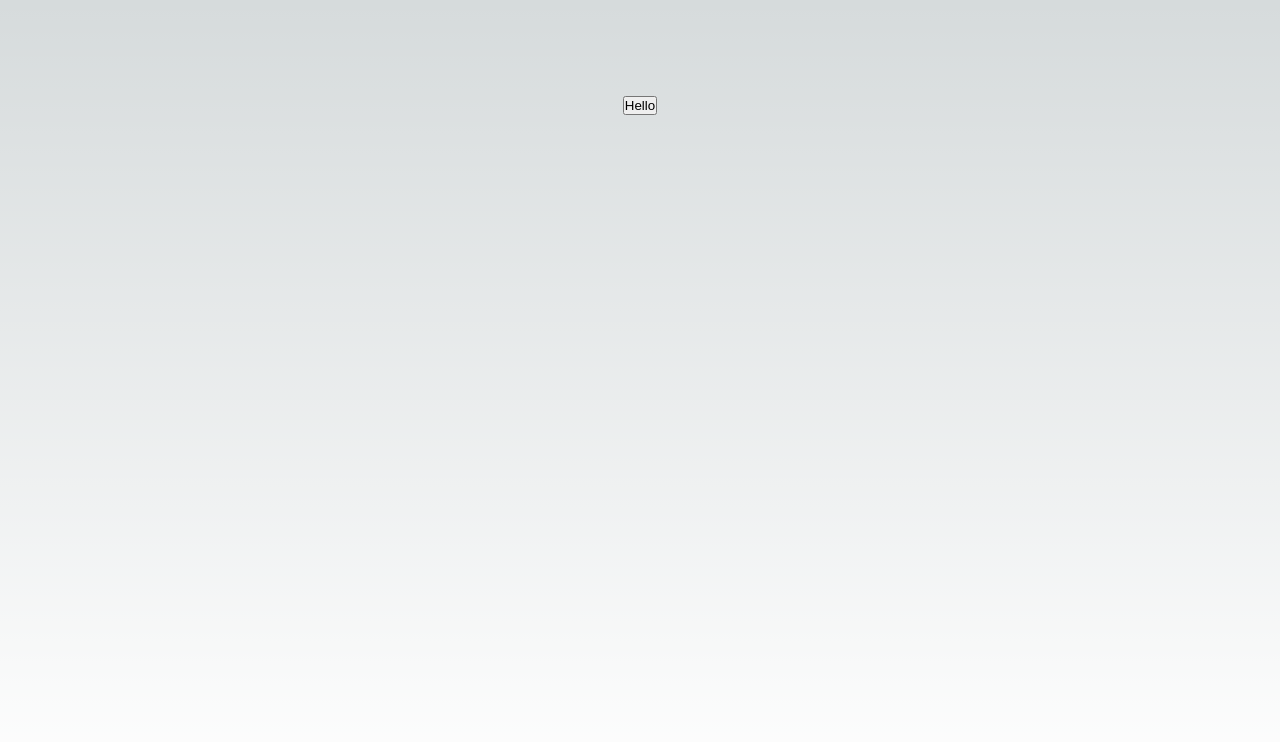
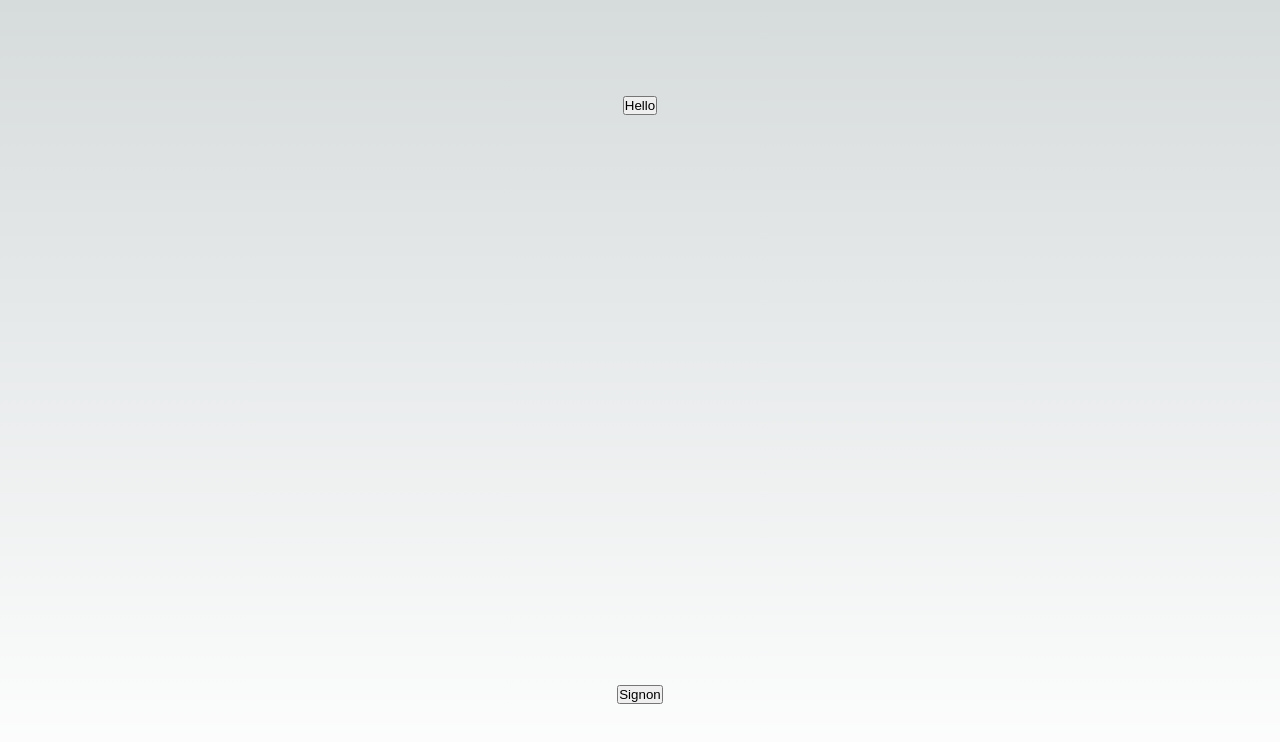
Before and after one commit to mdkhanga/webcomponents, a Next.js app in the folder myassets/: page / in a window 1280 px wide. Shown: the top 742 px of the page. Built offline with nearby package versions, Linux system fonts and the light colour scheme.

Commit message:
signon/off

```diff
--- a/myassets/src/app/page.tsx
+++ b/myassets/src/app/page.tsx
@@ -1,30 +1,38 @@
 'use client'
 import React from 'react'
+import { useState } from 'react';
 import Image from 'next/image'
 import styles from './page.module.css'
 import { useRouter } from 'next/navigation'
 
 export default function Home() {
 
+  const [loggedIn, setLoggedIn] = useState(false);
 // const router = useRouter();
-let isLoggedIn = false;
 
 
-function handleClick()  {
+
+function handleSignon()  {
 
   console.log("signon called");
-  isLoggedIn = true;
+  setLoggedIn(true);
    // router.push('/');
 
 }
 
 const handleSignoff = () => {
-  alert("signoff called");
-  isLoggedIn = false;
+  console.log("signoff called");
+  setLoggedIn(false);
   //  router.push('/');
-
 }
 
+let but ;
+
+if (loggedIn) {
+  but = <button onClick={handleSignoff}> SignOff</button>
+} else {
+  but = <button onClick={handleSignon}> Signon</button>
+}
 
 
 
@@ -32,6 +40,8 @@ const handleSignoff = () => {
   return (
     <main className={styles.main}>
       <button onClick={() => {alert("hello")}}> Hello </button>
+      <br></br>
+      {but}
     </main>
   )
 }
```
